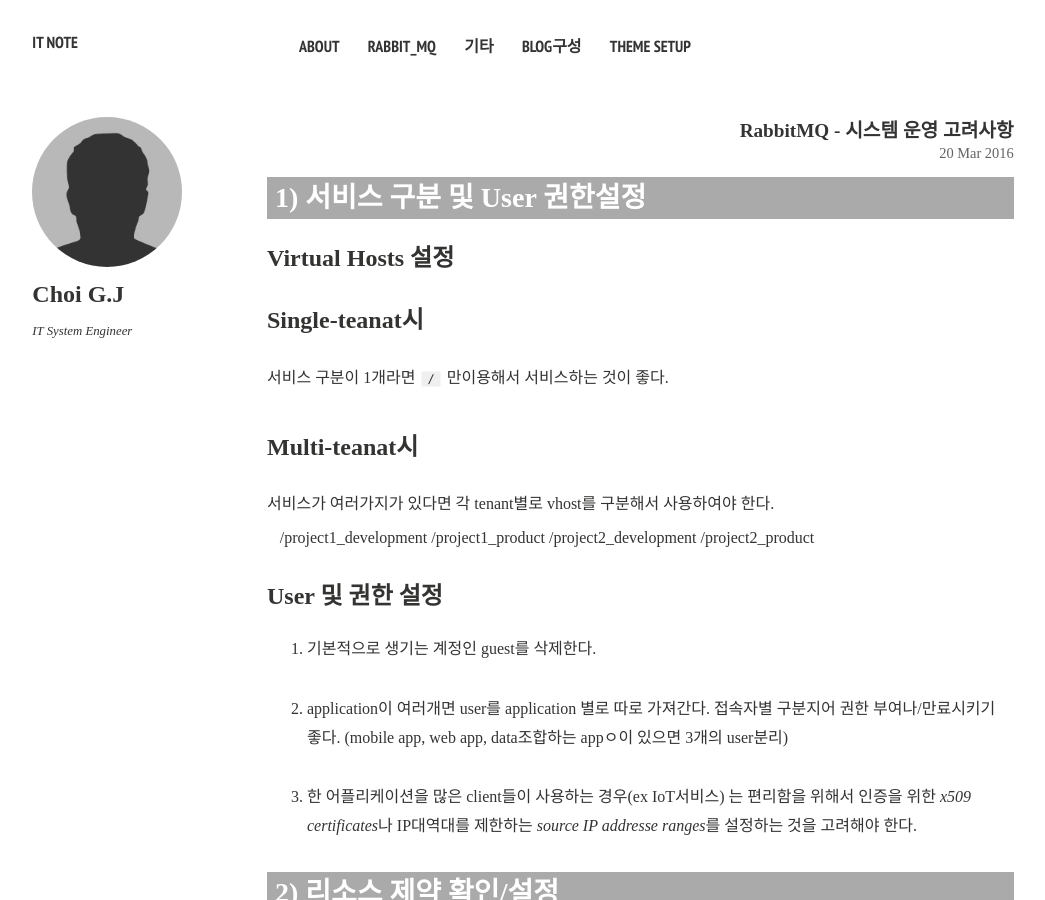
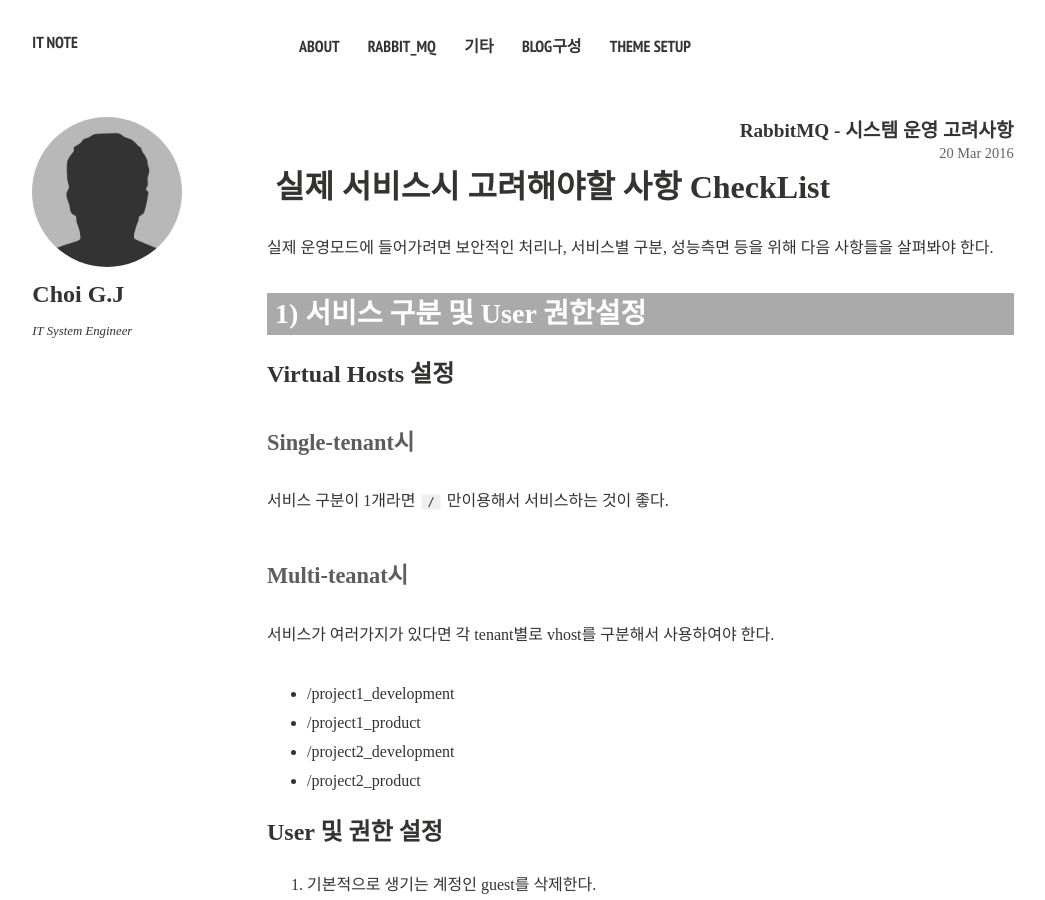
Before and after one commit to gjchoi/gjchoi.github.io, a Jekyll site: the page built from _posts/2016-03-20-rabbit-mq-시스템운영시_고려사항.md, in a window 1280 px wide and 900 px high. Shown: the whole window, without its empty margins (21-1066 px from the left). Built offline with Jekyll 4.4.1, drawn with Linux system fonts in a browser that asks for light colours; nearby versions of some CDN libraries; comment, search, counter and statistics services are not loaded.

Commit message:
Update 2016-03-20-rabbit-mq-시스템운영시_고려사항.md

```diff
--- a/_posts/2016-03-20-rabbit-mq-시스템운영시_고려사항.md
+++ b/_posts/2016-03-20-rabbit-mq-시스템운영시_고려사항.md
@@ -10,24 +10,30 @@ category : rabbit
 icon : sticky-note.ico
 ---
 
+실제 서비스시 고려해야할 사항 CheckList
+========================================
+
+실제 운영모드에 들어가려면 보안적인 처리나, 서비스별 구분, 성능측면 등을 위해 다음 사항들을 살펴봐야 한다.
+
+
 
 1) 서비스 구분 및 User 권한설정
 -------------------------------
 
 ### Virtual Hosts 설정
 
-#### Single-teanat시
+##### Single-tenant시
 
 서비스 구분이 1개라면 `/` 만이용해서 서비스하는 것이 좋다.
 
-#### Multi-teanat시
+##### Multi-teanat시
 
 서비스가 여러가지가 있다면 각 tenant별로 vhost를 구분해서 사용하여야 한다.
 
-/project1_development
-/project1_product
-/project2_development
-/project2_product
+- /project1_development
+- /project1_product
+- /project2_development
+- /project2_product
 
 
 ### User 및 권한 설정
@@ -59,7 +65,7 @@ default 40%
 
 ### Disk
 
-|가용 메모리||Disk 여유공간 설정|
+|가용 메모리|Disk 여유공간 설정|
 |:-----|:-----:|
 |1GB~8GB| 50% |
 |8GB~32GB| 40% |
```
